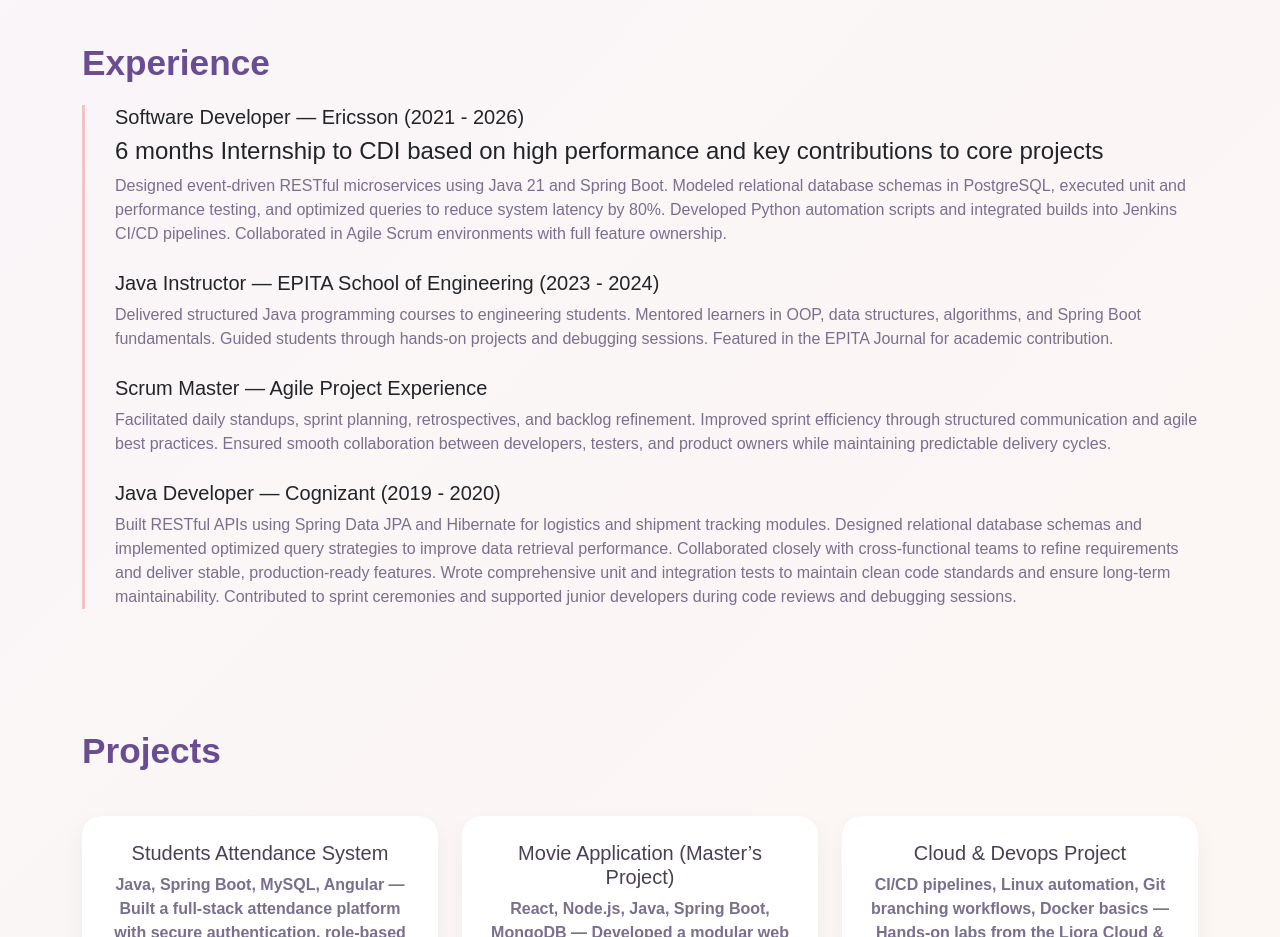
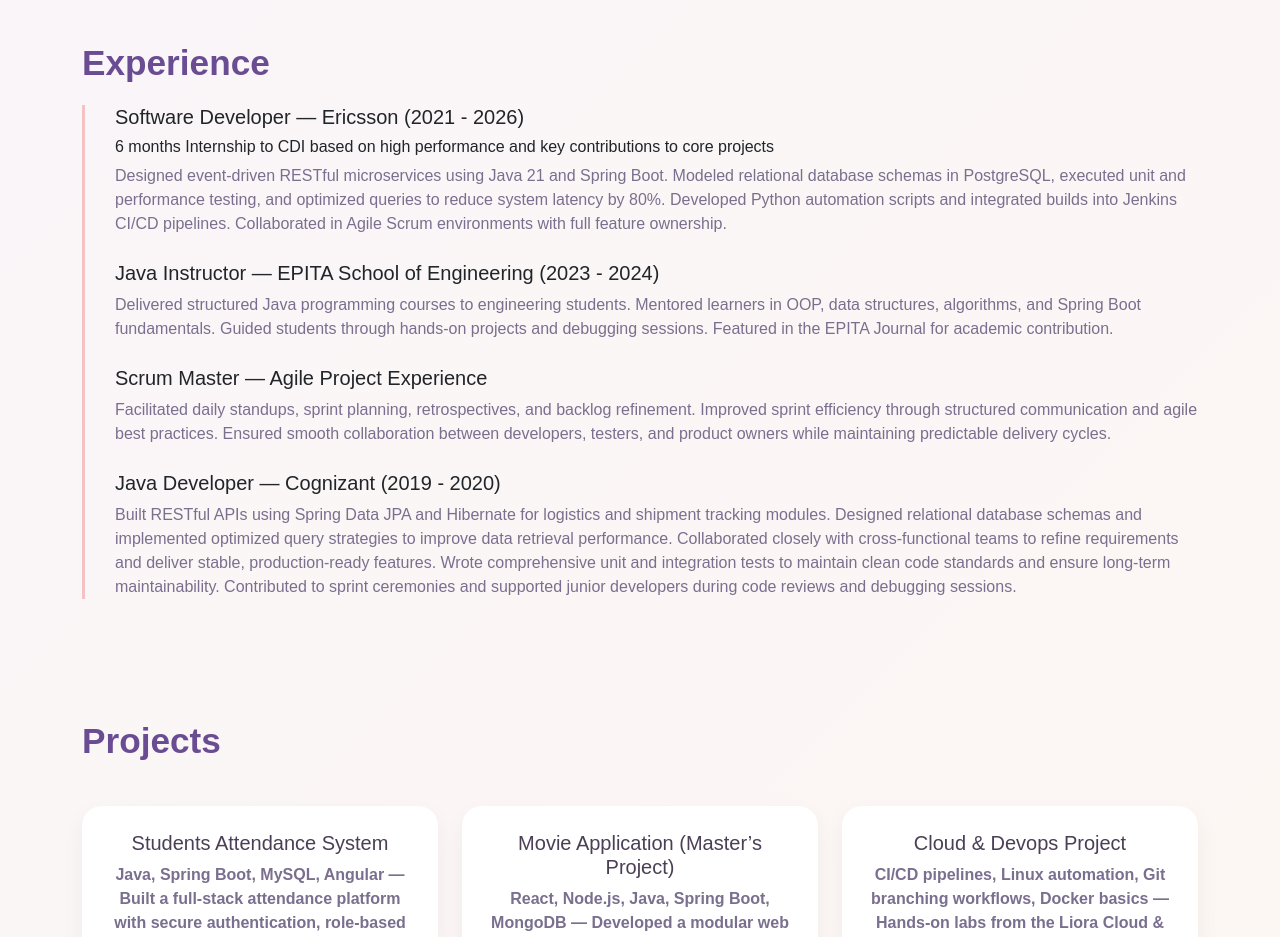
Before and after one commit to vaishnavi98/portfolio, a plain HTML site: page portfolio.html in a window 1280 px wide. Shown: the part 980-1917 px from the top of the page. Drawn offline with nearby package versions, Linux system fonts and the light colour scheme.

Commit message:
Change h4 to h6 for internship description

```diff
--- a/portfolio.html
+++ b/portfolio.html
@@ -70,7 +70,7 @@
 
             <div class="timeline-item-premium">
                 <h5>Software Developer — Ericsson (2021 - 2026)</h5>
-                <h4>6 months Internship to CDI based on high performance and key contributions to core projects</h4>
+                <h6>6 months Internship to CDI based on high performance and key contributions to core projects</h6>
                 <p class="premium-text">
                     Designed event-driven RESTful microservices using Java 21 and Spring Boot. Modeled relational
                     database schemas in PostgreSQL, executed unit and performance testing, and optimized queries to
```
